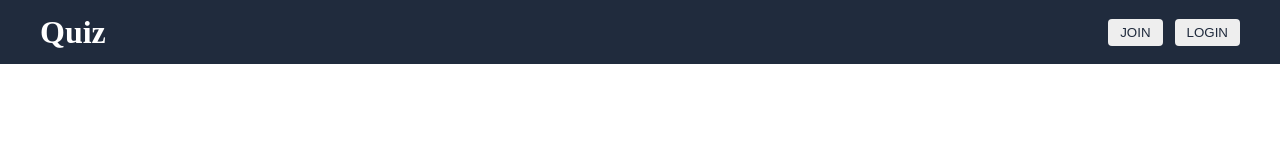
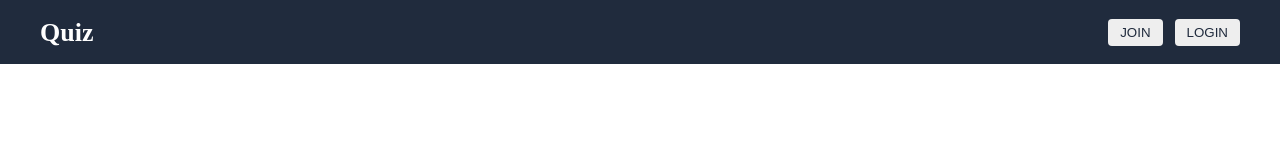
Before and after one commit to DevSimpleQuiz/Frontend, a React (Create React App) app: page / in a window 1280 px wide. Shown: the top 160 px of the page. Built offline with nearby package versions, Linux system fonts and the light colour scheme.

Commit message:
style : title 스타일 적용 간편화 및 text 글씨 크기 타입 추가

```diff
--- a/src/styles/theme.ts
+++ b/src/styles/theme.ts
@@ -13,17 +13,19 @@ export type ColorKey =
   | "border"
   | "text";
 export type HeadingSize = "title1" | "title2" | "title3" | "title4";
+export type TextSize = "text1" | "text2" | "text3";
 // export type ButtonSize = "large" | "medium" | "small";
 export type ButtonScheme = "primary" | "normal";
 export type LayoutWidth = "large" | "medium" | "small";
 export type MediaQuery = "mobile" | "tablet" | "desktop";
 
-interface Theme {
+export interface Theme {
   color: Record<ColorKey, string>;
   heading: {
-    [key in HeadingSize]: {
-      fontSize: string;
-    };
+    [key in HeadingSize]: string
+  };
+  text: {
+    [key in TextSize]: string
   };
   //   button: {
   //     [key in ButtonSize]: {
@@ -59,18 +61,15 @@ export const theme: Theme = {
     text: "black",
   },
   heading: {
-    title1: {
-      fontSize: "40px",
-    },
-    title2: {
-      fontSize: "32px",
-    },
-    title3: {
-      fontSize: "26px",
-    },
-    title4: {
-      fontSize: "20px",
-    },
+    title1: "40px",
+    title2: "32px",
+    title3: "26px",
+    title4: "20px",
+  },
+  text: {
+    text1: "18px",
+    text2: "16px",
+    text3: "14px",
   },
   //   button: {
   //     large: {
```
